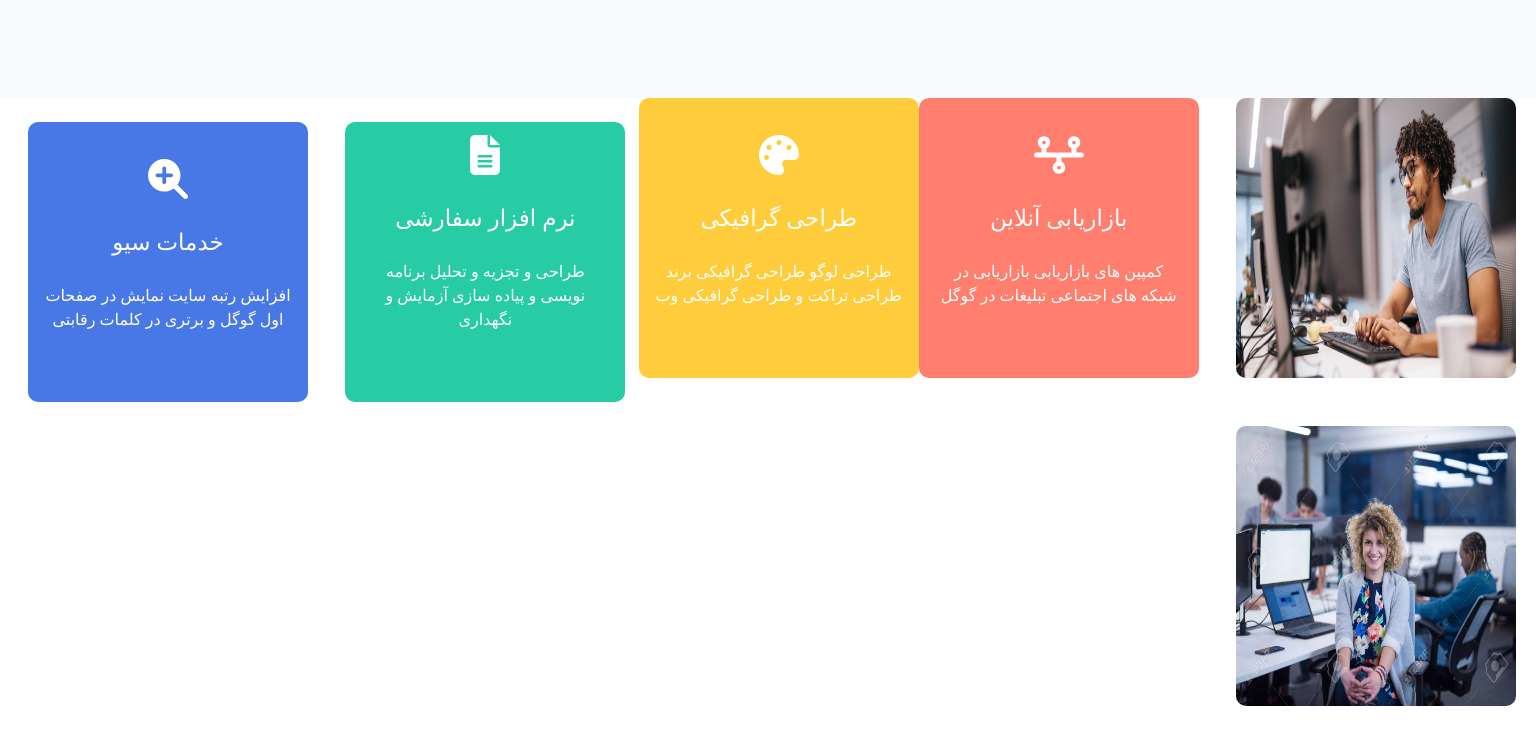
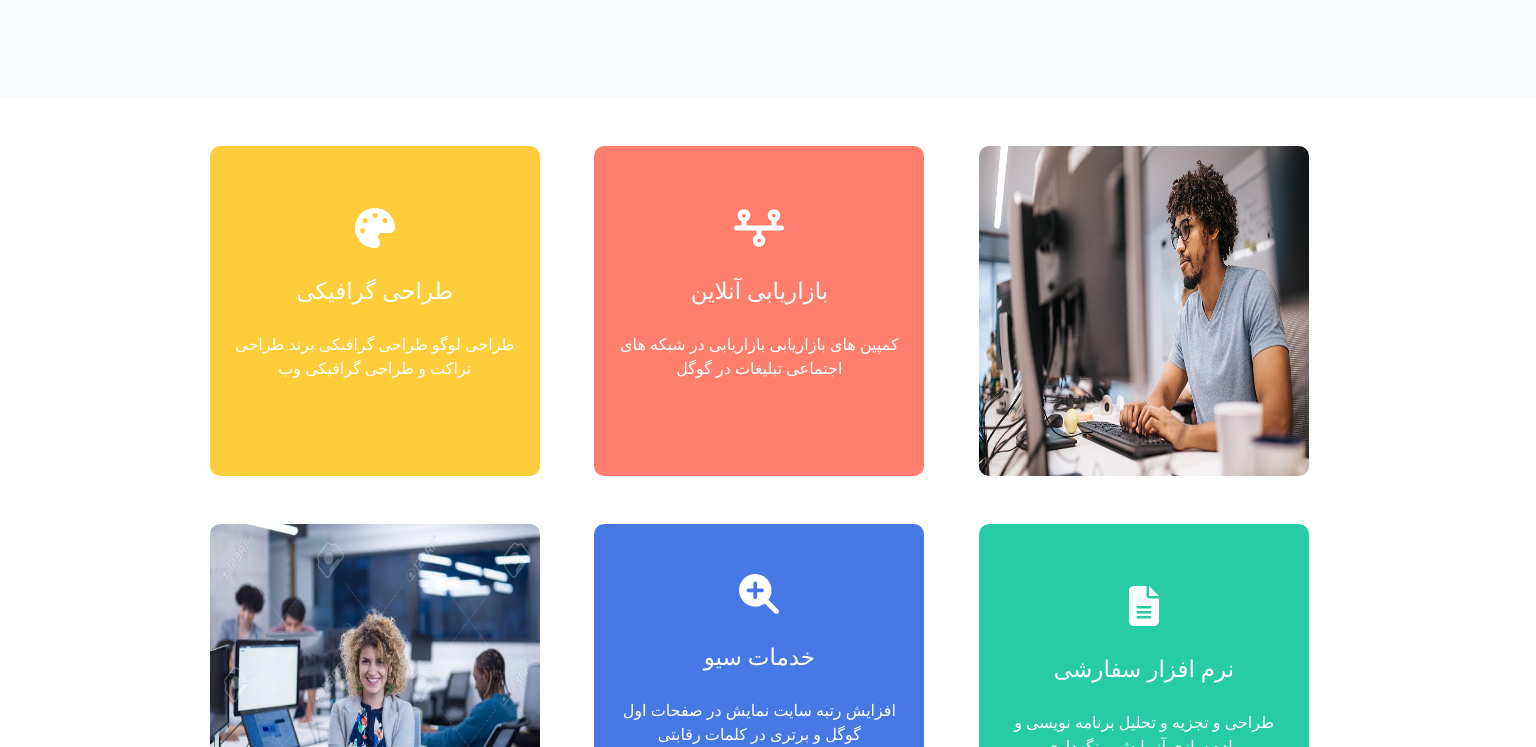
Before and after one commit to mohammad0117/netware-responsive-by-react.js, a React (Create React App) app: page / in a window 1536 px wide. Shown: the part 737-1484 px from the top of the page. Built offline with nearby package versions, Linux system fonts and the light colour scheme.

Commit message:
develop main-page component

```diff
--- a/src/assets/css/main-page.css
+++ b/src/assets/css/main-page.css
@@ -39,6 +39,9 @@
 
 @media screen and (max-width: 505px) {
   .main-page__items__wrapper {
+    display: -webkit-box;
+    display: -ms-flexbox;
+    display: flex;
     width: 484px;
     overflow-x: scroll;
     height: 330px;
@@ -46,6 +49,10 @@
 }
 
 @media screen and (min-width: 1023px) {
+  .main-page__items__wrapper {
+    padding-right: 67px;
+    padding-left: 41px;
+  }
   .grid {
     --bs-gutter-x: 1.5rem;
     --bs-gutter-y: 0;
@@ -57,6 +64,24 @@
     margin-top: calc(-1 * var(--bs-gutter-y));
     margin-right: calc(-.5 * var(--bs-gutter-x));
     margin-left: calc(-.5 * var(--bs-gutter-x));
+  }
+}
+
+@media screen and (min-width: 1400px) {
+  .main-page__items__wrapper {
+    padding-right: 188px;
+    padding-left: 138px;
+  }
+  .main-page__items__wrapper__card {
+    width: 330px !important;
+    height: 330px !important;
+  }
+}
+
+@media screen and (min-width: 1500px) {
+  .main-page__items__wrapper {
+    padding-right: 223px;
+    padding-left: 151px;
   }
 }
 
--- a/src/components/main-page.jsx
+++ b/src/components/main-page.jsx
@@ -83,15 +83,15 @@
               ></FontAwesomeIcon>
             </button>
           </Col>
-          <Col xs={12} className="main-page__items px-3">
-            <div className="main-page__items__wrapper grid d-flex pt-3 ps-3 pt-lg-0 ps-lg-0 p-3">
-              <Col  className="d-none d-lg-block">
+          <Col xs={12} className="main-page__items px-lg-3">
+            <div className="main-page__items__wrapper grid pt-3 py-lg-5">
+              <Col lg={4} className="d-none d-lg-block">
                 <div className="main-page__items__wrapper__card picture px-0">
                   <img src={softWareDeveloper} alt="" />
                 </div>
               </Col>
-              <Col>
-                <div className="main-page__items__wrapper__card second d-flex flex-column justify-content-center ms-3 ms-lg-0 mx-lg-4 pt-lg-5">
+              <Col lg={4}>
+                <div className="main-page__items__wrapper__card second d-flex flex-column justify-content-center mx-3 mx-lg-0  pt-lg-5">
                   <FontAwesomeIcon
                     className="fa-time-line mt-5"
                     icon={faTimeline}
@@ -105,7 +105,7 @@
                   </p>
                 </div>
               </Col>
-              <Col>
+              <Col lg={4}>
                 <div className="main-page__items__wrapper__card third d-flex flex-column justify-content-center mx-3 mx-lg-0 pt-lg-5">
                   <FontAwesomeIcon
                     className="fa-time-line mt-5"
@@ -119,8 +119,8 @@
                   </p>
                 </div>
               </Col>
-              <Col>
-                <div className="main-page__items__wrapper__card fourth d-flex flex-column justify-content-center mx-3 mx-lg-0  pt-4 mt-lg-4">
+              <Col lg={4}>
+                <div className="main-page__items__wrapper__card fourth d-flex flex-column justify-content-center mx-3 mx-lg-0 pt-4 pt-lg-5 mt-lg-5">
                   <FontAwesomeIcon
                     className="fa-time-line mt-5"
                     icon={faFileAlt}
@@ -134,8 +134,8 @@
                   </p>
                 </div>
               </Col>
-              <Col>
-                <div className="main-page__items__wrapper__card fifth d-flex flex-column justify-content-center mx-3 mx-lg-4 mt-lg-4 pt-lg-5">
+              <Col lg={4}>
+                <div className="main-page__items__wrapper__card fifth d-flex flex-column justify-content-center mx-3 mx-lg-0 mt-lg-5 pt-lg-4">
                   <FontAwesomeIcon
                     className="fa-time-line mt-5"
                     icon={faMagnifyingGlassPlus}
@@ -149,8 +149,8 @@
                   </p>
                 </div>
               </Col>
-              <Col className="d-none d-lg-block">
-                <div className="main-page__items__wrapper__card picture  d-none d-lg-block px-0  mt-lg-4">
+              <Col lg={4} className="d-none d-lg-block">
+                <div className="main-page__items__wrapper__card picture  d-none d-lg-block px-0 mt-lg-5">
                   <img src={woman} alt="" />
                 </div>
               </Col>
--- a/src/scss/main-page.scss
+++ b/src/scss/main-page.scss
@@ -56,6 +56,7 @@
 
 @media screen and (max-width: 505px) {
     .main-page__items__wrapper {
+        display: flex;
         width: 484px;
         overflow-x: scroll;
         height: 330px;
@@ -64,7 +65,12 @@
 
 }
 
- @media screen and (min-width: 1023px) {
+@media screen and (min-width: 1023px) {
+    .main-page__items__wrapper {
+        padding-right: 67px;
+        padding-left: 41px;
+    }
+
     .grid {
         --bs-gutter-x: 1.5rem;
         --bs-gutter-y: 0;
@@ -73,6 +79,24 @@
         margin-top: calc(-1 * var(--bs-gutter-y));
         margin-right: calc(-.5 * var(--bs-gutter-x));
         margin-left: calc(-.5 * var(--bs-gutter-x));
+    }
+}
+
+@media screen and (min-width: 1400px) {
+    .main-page__items__wrapper {
+        padding-right: 188px;
+        padding-left: 138px;
+    }
+    .main-page__items__wrapper__card {
+        width: 330px !important;
+        height: 330px !important;
+    }
+}
+
+@media screen and (min-width: 1500px) {
+    .main-page__items__wrapper {
+        padding-right: 223px;
+        padding-left: 151px;
     }
 }
 
@@ -143,9 +167,6 @@
     }
 
     .main-page__items {
-        //for xxl
-        // padding-right: 230px;
-        // padding-left: 188px;
         margin-bottom: 200px;
 
         .main-page__items__wrapper {
```
Also changed, not shown: 1 other file (tests, documents, lock files or other folders).
